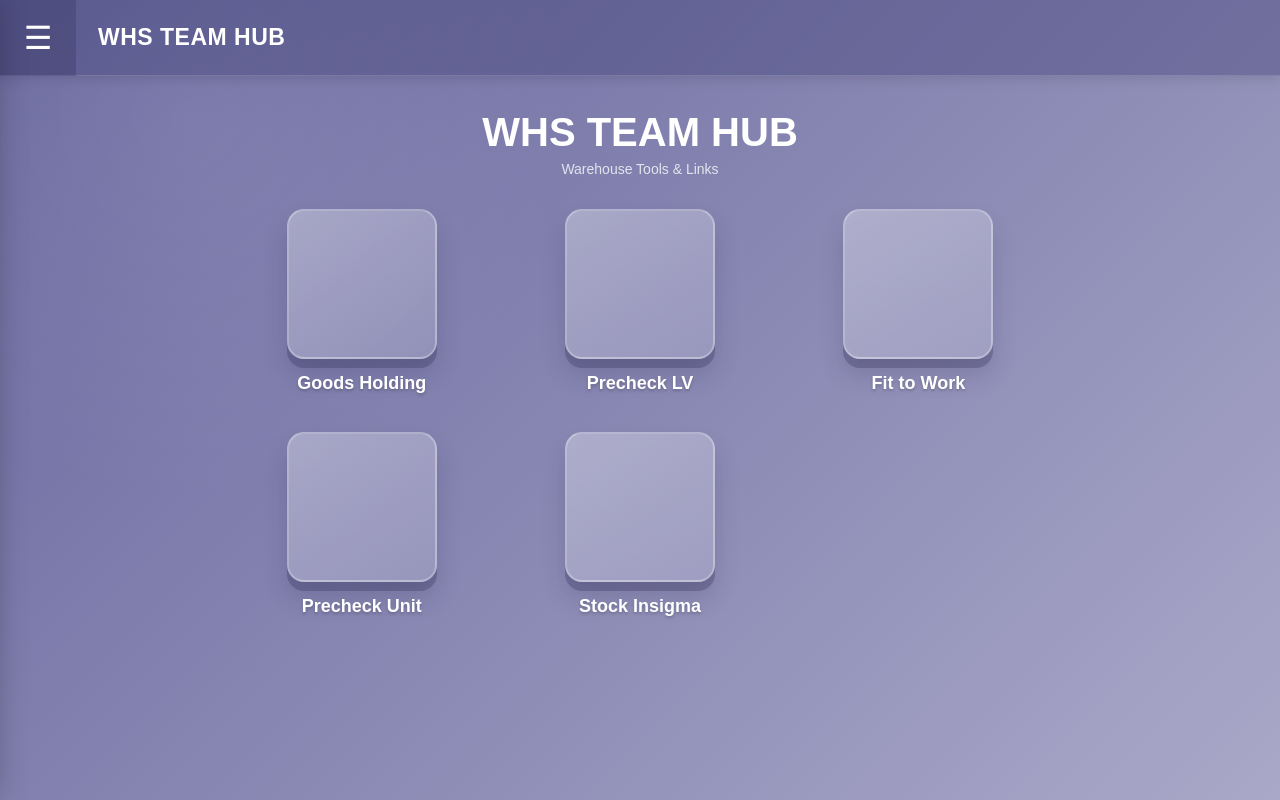
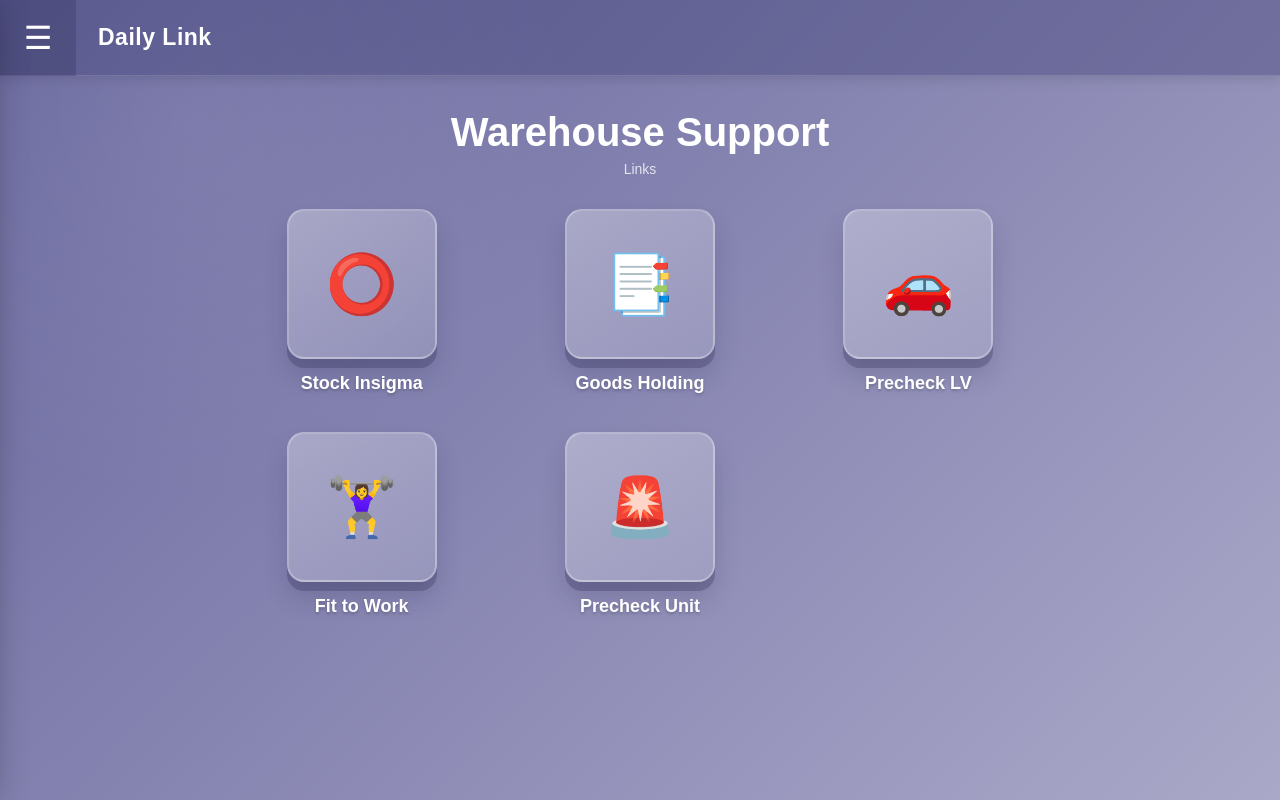
Before and after one commit to Warehousesupport/Daily-Link, a plain HTML site: page index.html in a window 1280 px wide. Drawn offline with Linux system fonts and the light colour scheme.

Commit message:
Update index.html

```diff
--- a/index.html
+++ b/index.html
@@ -89,7 +89,7 @@ body{
 
 <header class="topbar">
   <button class="menu" onclick="toggleMenu()" aria-label="Menu">☰</button>
-  <div class="brand">WHS TEAM HUB</div>
+  <div class="brand">Daily Link</div>
 </header>
 
 <aside class="drawer" id="drawer">
@@ -100,30 +100,32 @@ body{
 
 <main class="main">
   <section class="title">
-    <h1>WHS TEAM HUB</h1>
-    <p>Warehouse Tools & Links</p>
+    <h1>Warehouse Support</h1>
+    <p>Links</p>
   </section>
 
   <section class="grid">
+
+    <a class="card" href="https://insigma.valeindonesia.co.id/web#action=292&model=stock.quant&view_type=list&cids=1&menu_id=174" target="_blank">
+      <div class="icon">⭕</div><span class="label">Stock Insigma</span>
+    </a>
+
     <a class="card" href="https://nuraffandyy.github.io/Goods-Holding-MaterialNumber/" target="_blank">
-      <div class="icon"></div><span class="label">Goods Holding</span>
+      <div class="icon">📑</div><span class="label">Goods Holding</span>
     </a>
 
     <a class="card" href="https://ptviforms.valeindonesia.com/public?id=ICOdQcOHy7AMCV8q1o4cgA%3D%3D&lang=en-US" target="_blank">
-      <div class="icon"></div><span class="label">Precheck LV</span>
+      <div class="icon">🚗</div><span class="label">Precheck LV</span>
     </a>
 
     <a class="card" href="https://ptviforms.valeindonesia.com/public?id=EyE5%2BAf7b22mts8jJJ1Fmg%3D%3D&lang=en-US" target="_blank">
-      <div class="icon"></div><span class="label">Fit to Work</span>
+      <div class="icon">🏋️‍♀️</div><span class="label">Fit to Work</span>
     </a>
 
     <a class="card" href="https://forms.gle/AYQYXJvKun1XHzpa8" target="_blank">
-      <div class="icon"></div><span class="label">Precheck Unit</span>
+      <div class="icon">🚨</div><span class="label">Precheck Unit</span>
     </a>
 
-    <a class="card" href="https://insigma.valeindonesia.co.id/web#action=292&model=stock.quant&view_type=list&cids=1&menu_id=174" target="_blank">
-      <div class="icon"></div><span class="label">Stock Insigma</span>
-    </a>
   </section>
 </main>
 
```
